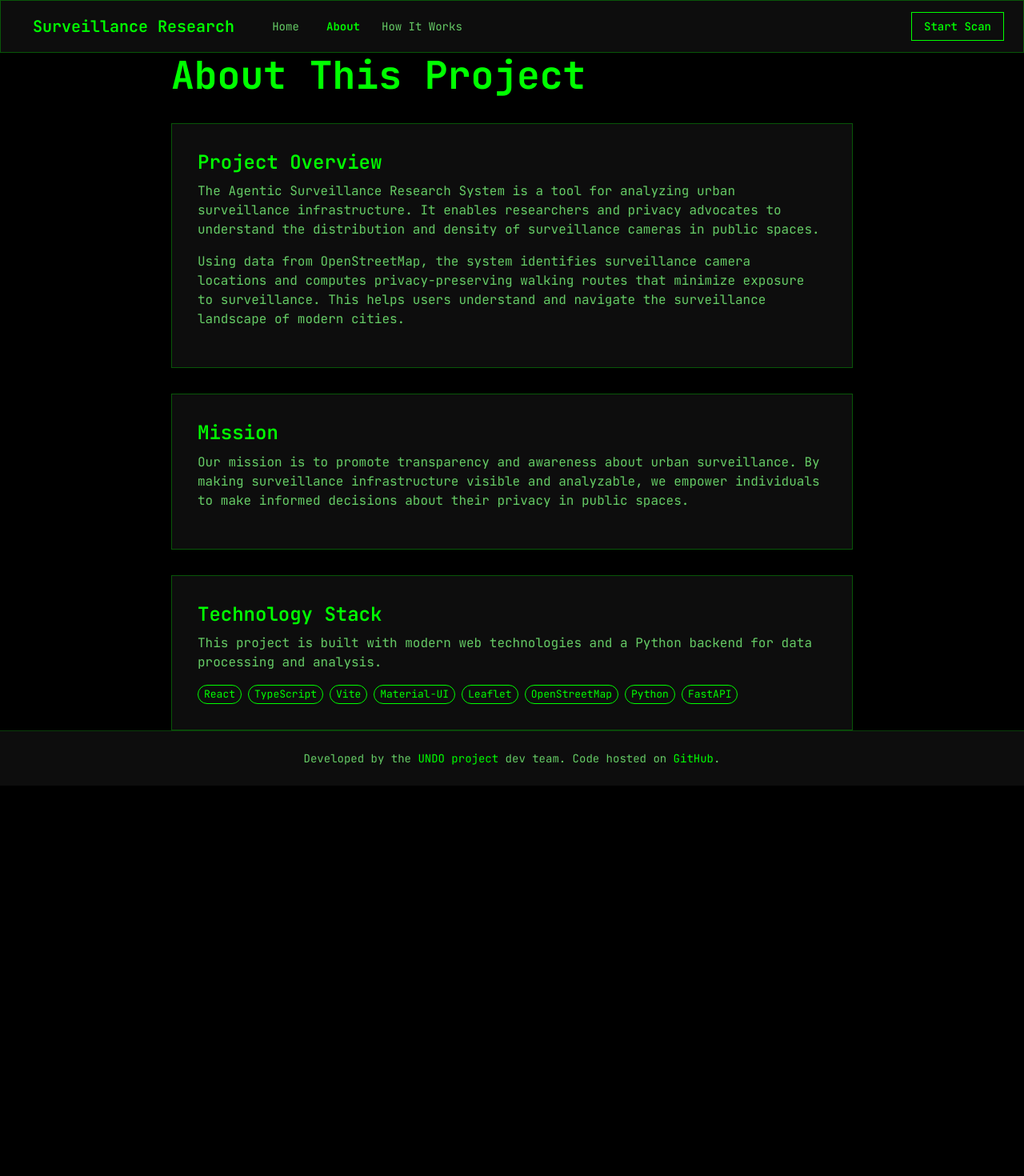
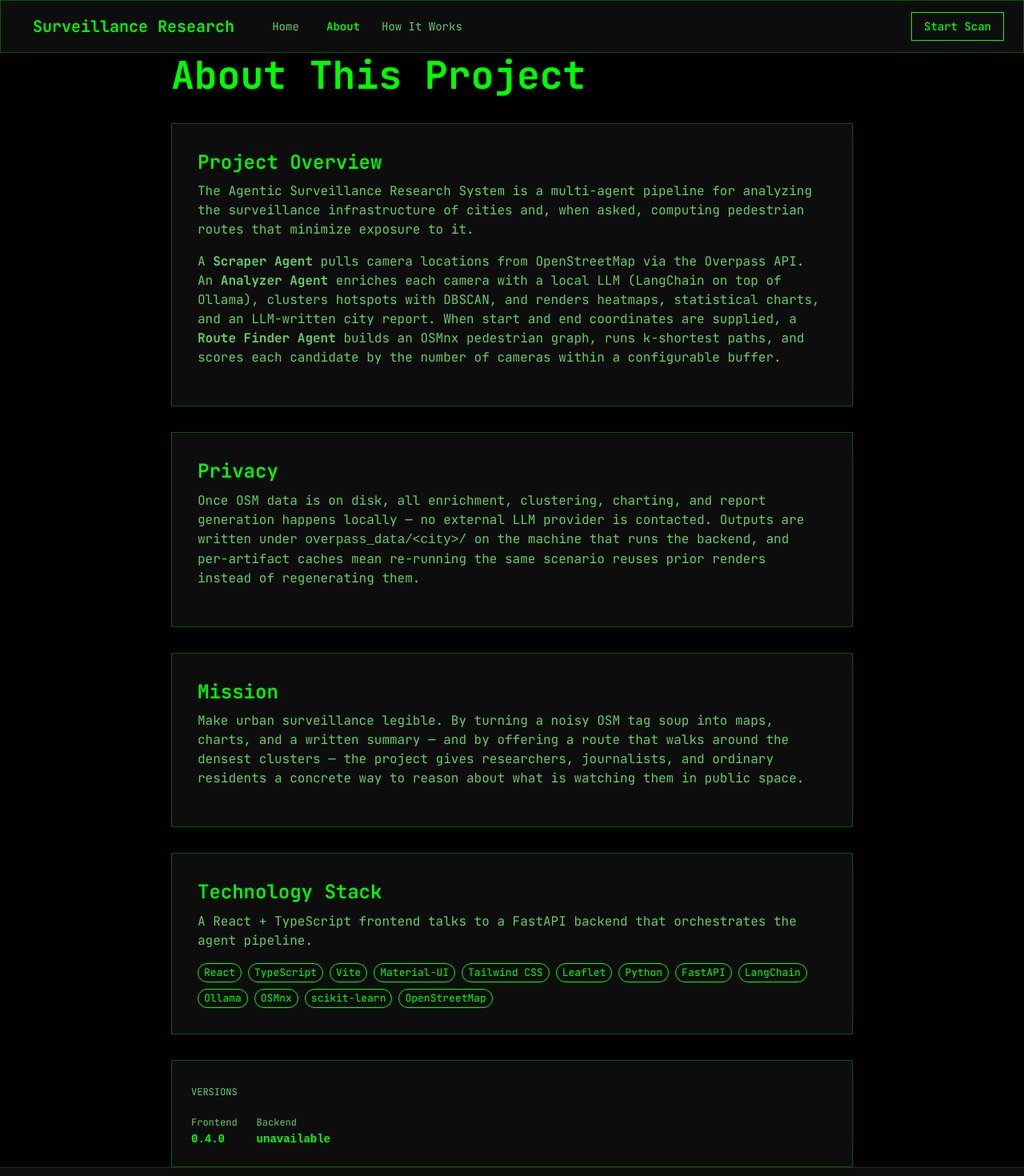
Before and after one commit to UNDO-project/UNDO-agentic-ui, a React (Vite) app: page /about in a window 1280 px wide. Shown: the top 1470 px of the page at 80% size. Before the commit the page ends 982 px from the top, so only its background shows below. Built offline with nearby package versions, Linux system fonts and the light colour scheme; no server answers; some icons are missing.

Commit message:
Updated stale info pages (#44)

```diff
--- a/src/components/pages/AboutPage.tsx
+++ b/src/components/pages/AboutPage.tsx
@@ -1,21 +1,56 @@
+import { useEffect, useState } from "react";
 import Container from "@mui/material/Container";
 import Typography from "@mui/material/Typography";
 import Paper from "@mui/material/Paper";
 import Box from "@mui/material/Box";
 import Chip from "@mui/material/Chip";
 
+const FRONTEND_VERSION = import.meta.env.VITE_APP_VERSION ?? "0.4.0";
+
 const technologies = [
   "React",
   "TypeScript",
   "Vite",
   "Material-UI",
+  "Tailwind CSS",
   "Leaflet",
-  "OpenStreetMap",
   "Python",
   "FastAPI",
+  "LangChain",
+  "Ollama",
+  "OSMnx",
+  "scikit-learn",
+  "OpenStreetMap",
 ];
 
+interface VersionInfo {
+  version: string;
+  api_version: string;
+}
+
 function AboutPage() {
+  const [backendVersion, setBackendVersion] = useState<string | null>(null);
+
+  useEffect(() => {
+    // /version is mounted at the FastAPI root, not under /api/v1, so this
+    // bypasses the shared axios client (which has /api/v1 as its baseURL)
+    // and goes straight to the Vite dev proxy.
+    let cancelled = false;
+    (async () => {
+      try {
+        const res = await fetch("/version");
+        if (!res.ok) throw new Error(`status ${res.status}`);
+        const data: VersionInfo = await res.json();
+        if (!cancelled) setBackendVersion(data.version);
+      } catch {
+        if (!cancelled) setBackendVersion(null);
+      }
+    })();
+    return () => {
+      cancelled = true;
+    };
+  }, []);
+
   return (
     <Container maxWidth="md" className="py-12">
       <Typography
@@ -32,16 +67,33 @@ function AboutPage() {
           Project Overview
         </Typography>
         <Typography variant="body1" paragraph sx={{ color: "text.secondary" }}>
-          The Agentic Surveillance Research System is a tool for analyzing urban
-          surveillance infrastructure. It enables researchers and privacy
-          advocates to understand the distribution and density of surveillance
-          cameras in public spaces.
+          The Agentic Surveillance Research System is a multi-agent pipeline for
+          analyzing the surveillance infrastructure of cities and, when asked,
+          computing pedestrian routes that minimize exposure to it.
         </Typography>
         <Typography variant="body1" paragraph sx={{ color: "text.secondary" }}>
-          Using data from OpenStreetMap, the system identifies surveillance
-          camera locations and computes privacy-preserving walking routes that
-          minimize exposure to surveillance. This helps users understand and
-          navigate the surveillance landscape of modern cities.
+          A <strong>Scraper Agent</strong> pulls camera locations from
+          OpenStreetMap via the Overpass API. An <strong>Analyzer Agent</strong>{" "}
+          enriches each camera with a local LLM (LangChain on top of Ollama),
+          clusters hotspots with DBSCAN, and renders heatmaps, statistical
+          charts, and an LLM-written city report. When start and end coordinates
+          are supplied, a <strong>Route Finder Agent</strong> builds an OSMnx
+          pedestrian graph, runs k-shortest paths, and scores each candidate by
+          the number of cameras within a configurable buffer.
+        </Typography>
+      </Paper>
+
+      <Paper sx={{ p: 4, mb: 4, bgcolor: "background.paper" }}>
+        <Typography variant="h5" gutterBottom sx={{ fontWeight: 600 }}>
+          Privacy
+        </Typography>
+        <Typography variant="body1" paragraph sx={{ color: "text.secondary" }}>
+          Once OSM data is on disk, all enrichment, clustering, charting, and
+          report generation happens locally — no external LLM provider is
+          contacted. Outputs are written under{" "}
+          <code>overpass_data/&lt;city&gt;/</code> on the machine that runs the
+          backend, and per-artifact caches mean re-running the same scenario
+          reuses prior renders instead of regenerating them.
         </Typography>
       </Paper>
 
@@ -50,20 +102,21 @@ function AboutPage() {
           Mission
         </Typography>
         <Typography variant="body1" paragraph sx={{ color: "text.secondary" }}>
-          Our mission is to promote transparency and awareness about urban
-          surveillance. By making surveillance infrastructure visible and
-          analyzable, we empower individuals to make informed decisions about
-          their privacy in public spaces.
+          Make urban surveillance legible. By turning a noisy OSM tag soup into
+          maps, charts, and a written summary — and by offering a route that
+          walks around the densest clusters — the project gives researchers,
+          journalists, and ordinary residents a concrete way to reason about
+          what is watching them in public space.
         </Typography>
       </Paper>
 
-      <Paper sx={{ p: 4, bgcolor: "background.paper" }}>
+      <Paper sx={{ p: 4, mb: 4, bgcolor: "background.paper" }}>
         <Typography variant="h5" gutterBottom sx={{ fontWeight: 600 }}>
           Technology Stack
         </Typography>
         <Typography variant="body1" paragraph sx={{ color: "text.secondary" }}>
-          This project is built with modern web technologies and a Python
-          backend for data processing and analysis.
+          A React + TypeScript frontend talks to a FastAPI backend that
+          orchestrates the agent pipeline.
         </Typography>
         <Box sx={{ display: "flex", flexWrap: "wrap", gap: 1 }}>
           {technologies.map((tech) => (
@@ -77,6 +130,36 @@ function AboutPage() {
           ))}
         </Box>
       </Paper>
+
+      <Paper sx={{ p: 3, bgcolor: "background.paper" }}>
+        <Typography variant="overline" sx={{ color: "text.secondary" }}>
+          Versions
+        </Typography>
+        <Box sx={{ display: "flex", gap: 3, mt: 1, flexWrap: "wrap" }}>
+          <Box>
+            <Typography variant="caption" sx={{ color: "text.secondary" }}>
+              Frontend
+            </Typography>
+            <Typography
+              variant="body2"
+              sx={{ fontFamily: "monospace", fontWeight: 600 }}
+            >
+              {FRONTEND_VERSION}
+            </Typography>
+          </Box>
+          <Box>
+            <Typography variant="caption" sx={{ color: "text.secondary" }}>
+              Backend
+            </Typography>
+            <Typography
+              variant="body2"
+              sx={{ fontFamily: "monospace", fontWeight: 600 }}
+            >
+              {backendVersion ?? "unavailable"}
+            </Typography>
+          </Box>
+        </Box>
+      </Paper>
     </Container>
   );
 }
--- a/src/components/pages/HowItWorksPage.tsx
+++ b/src/components/pages/HowItWorksPage.tsx
@@ -16,85 +16,79 @@ import PsychologyIcon from "@mui/icons-material/Psychology";
 import RouteIcon from "@mui/icons-material/Route";
 import SecurityIcon from "@mui/icons-material/Security";
 import SpeedIcon from "@mui/icons-material/Speed";
-import MapIcon from "@mui/icons-material/Map";
 import AssessmentIcon from "@mui/icons-material/Assessment";
-import DescriptionIcon from "@mui/icons-material/Description";
+import CachedIcon from "@mui/icons-material/Cached";
 
 const pipelineSteps = [
   {
     label: "Configure Your Scan",
     agent: null,
+    optional: false,
     description:
       "Enter the city and country you want to analyze. Choose an analysis scenario based on your needs. Optionally enable route computation and select start/end points on the map.",
   },
   {
     label: "Data Collection",
     agent: "Scraper Agent",
+    optional: false,
     description:
       "The Scraper Agent queries OpenStreetMap via the Overpass API to download surveillance camera locations and relevant geographic data. Results are cached to avoid redundant requests.",
   },
   {
     label: "Analysis & Enrichment",
     agent: "Analyzer Agent",
+    optional: false,
     description:
-      "The Analyzer Agent processes camera data using a local LLM (no external API calls). It enriches locations with context, estimates coverage areas, categorizes by type, and generates visualizations including heatmaps and hotspot clusters.",
+      "The Analyzer Agent processes camera data using a local LLM (no external API calls). It enriches each camera with context, clusters hotspots with DBSCAN, renders heatmaps and statistical charts, and — when the scenario asks for it — produces an LLM-written city report.",
   },
   {
     label: "Route Computation",
     agent: "Route Finder Agent",
+    optional: true,
     description:
-      "If enabled, the Route Finder Agent computes privacy-preserving walking routes using k-shortest paths algorithms. Routes are scored by camera exposure (cameras per kilometer) and compared against the shortest path baseline.",
+      "Runs only when start and end coordinates are supplied in the scan form. The Route Finder Agent builds (or reuses) an OSMnx pedestrian graph, generates k candidate paths, and scores each by the number of cameras within the configured buffer radius. The result is compared against the shortest-path baseline so the privacy gain is explicit.",
   },
   {
     label: "Results & Visualization",
     agent: null,
+    optional: false,
     description:
-      "View results on an interactive map with camera markers and computed routes. Download GeoJSON files, heatmaps, and statistical charts. All outputs are stored locally for your privacy.",
+      "View results on an interactive map with camera markers and computed routes. Browse statistical charts and the city report. Download GeoJSON, heatmap HTML, and chart PNGs. All outputs are stored locally for your privacy.",
   },
 ];
 
 const scenarios = [
   {
     name: "basic",
-    description: "Essential analysis with key output files",
+    description:
+      "Enriched GeoJSON + statistics. No charts, heatmap, hotspots, or report — the fastest end-to-end run.",
     icon: <SpeedIcon />,
     recommended: true,
   },
   {
     name: "full",
-    description: "Complete analysis with all visualizations and reports",
+    description:
+      "Every output toggle on: heatmap, hotspots, all six stat charts, and the LLM-written city report.",
     icon: <AssessmentIcon />,
-    recommended: false,
-  },
-  {
-    name: "quick",
-    description: "Fast analysis with minimal processing",
-    icon: <SpeedIcon />,
-    recommended: false,
-  },
-  {
-    name: "report",
-    description: "Focus on statistical summaries and charts",
-    icon: <DescriptionIcon />,
-    recommended: false,
-  },
-  {
-    name: "mapping",
-    description: "Emphasis on geospatial visualizations",
-    icon: <MapIcon />,
     recommended: false,
   },
 ];
 
 const routingFeatures = [
   "K-shortest paths algorithm evaluates multiple candidate routes",
-  "Exposure scoring counts cameras within 50m buffer radius",
+  "Exposure scoring counts cameras within the configured buffer radius",
   "Baseline comparison shows privacy gain vs. shortest path",
   "Interactive maps display route with camera coverage circles",
   "Graph caching enables fast re-computation for same city",
 ];
 
-const outputFiles = [
+const outputGroups: {
+  title: string;
+  files: { name: string; description: string }[];
+}[] = [
+  {
+    title: "Geospatial",
+    files: [
       {
         name: "Enriched GeoJSON",
         description: "Camera locations with LLM-analyzed metadata",
@@ -109,15 +103,51 @@ const outputFiles = [
       },
       {
         name: "Route GeoJSON",
-    description: "Route geometry with exposure metrics",
+        description: "Route geometry with exposure metrics (when routing runs)",
       },
       {
         name: "Route Map",
         description: "Interactive map with route and camera coverage",
       },
+    ],
+  },
   {
-    name: "Statistics",
-    description: "Charts and metrics for surveillance analysis",
+    title: "Statistics",
+    files: [
+      {
+        name: "Privacy distribution",
+        description: "Public vs. private camera split",
+      },
+      {
+        name: "Sensitivity reasons",
+        description: "Why each camera was flagged sensitive",
+      },
+      {
+        name: "Operator distribution",
+        description: "Top operators in the area",
+      },
+      {
+        name: "Manufacturer distribution",
+        description: "Top manufacturer tags in OSM",
+      },
+      {
+        name: "Install timeline",
+        description: "Cameras grouped by install year",
+      },
+      {
+        name: "Zone sensitivity",
+        description: "Sensitivity scoring per zone",
+      },
+    ],
+  },
+  {
+    title: "Narrative",
+    files: [
+      {
+        name: "City Report",
+        description: "LLM-written Markdown summary of the analysis",
+      },
+    ],
   },
 ];
 
@@ -161,9 +191,10 @@ function HowItWorksPage() {
       </Box>
 
       <Grid container spacing={4}>
-        {/* Pipeline Steps */}
-        <Grid size={{ xs: 12, lg: 7 }}>
-          <Paper sx={{ p: 4, bgcolor: "background.paper", height: "100%" }}>
+        {/* Pipeline Steps — full width so the vertical stepper has room
+            without pushing the right column into a thin strip */}
+        <Grid size={{ xs: 12 }}>
+          <Paper sx={{ p: 4, bgcolor: "background.paper" }}>
             <Typography variant="h5" sx={{ fontWeight: 600, mb: 3 }}>
               Pipeline Steps
             </Typography>
@@ -172,9 +203,27 @@ function HowItWorksPage() {
                 <Step key={step.label} active expanded>
                   <StepLabel>
                     <Box>
+                      <Box
+                        sx={{
+                          display: "flex",
+                          alignItems: "center",
+                          gap: 1,
+                          flexWrap: "wrap",
+                        }}
+                      >
                         <Typography variant="h6" sx={{ fontWeight: 600 }}>
                           {step.label}
                         </Typography>
+                        {step.optional && (
+                          <Chip
+                            label="optional"
+                            size="small"
+                            color="primary"
+                            variant="outlined"
+                            sx={{ height: 20, fontSize: "0.7rem" }}
+                          />
+                        )}
+                      </Box>
                       {step.agent && (
                         <Chip
                           label={step.agent}
@@ -210,13 +259,24 @@ function HowItWorksPage() {
           </Paper>
         </Grid>
 
-        {/* Right Column */}
-        <Grid size={{ xs: 12, lg: 5 }}>
+        {/* Supporting cards — two columns on lg, single column on smaller
+            viewports. Pairing: Scenarios + Routing on the left, Caching +
+            Outputs on the right (Outputs is the tallest, paired with the
+            smallest). */}
+        <Grid size={{ xs: 12, md: 6 }}>
           <Box sx={{ display: "flex", flexDirection: "column", gap: 3 }}>
             {/* Analysis Scenarios */}
             <Paper sx={{ p: 3, bgcolor: "background.paper" }}>
-              <Typography variant="h6" sx={{ fontWeight: 600, mb: 2 }}>
+              <Typography variant="h6" sx={{ fontWeight: 600, mb: 1 }}>
                 Analysis Scenarios
+              </Typography>
+              <Typography
+                variant="body2"
+                sx={{ color: "text.secondary", mb: 2 }}
+              >
+                Two presets cover the common cases. The scan form lets you
+                override individual outputs (heatmap, hotspots, individual
+                charts, report) on top of either preset.
               </Typography>
               <Box sx={{ display: "flex", flexDirection: "column", gap: 1.5 }}>
                 {scenarios.map((scenario) => (
@@ -293,6 +353,37 @@ function HowItWorksPage() {
                 ))}
               </Box>
             </Paper>
+          </Box>
+        </Grid>
+
+        <Grid size={{ xs: 12, md: 6 }}>
+          <Box sx={{ display: "flex", flexDirection: "column", gap: 3 }}>
+            {/* Caching */}
+            <Paper sx={{ p: 3, bgcolor: "background.paper" }}>
+              <Box
+                sx={{ display: "flex", alignItems: "center", gap: 1, mb: 2 }}
+              >
+                <CachedIcon sx={{ color: "primary.main" }} />
+                <Typography variant="h6" sx={{ fontWeight: 600 }}>
+                  Caching
+                </Typography>
+              </Box>
+              <Typography
+                variant="body2"
+                sx={{ color: "text.secondary", mb: 1 }}
+              >
+                Re-running the same scenario reuses prior work instead of
+                regenerating it: scrape results are keyed by city, enrichment is
+                keyed by camera set, and each rendered artifact carries a{" "}
+                <code>.cache.json</code> sidecar that lets the pipeline skip
+                expensive renders when inputs are unchanged.
+              </Typography>
+              <Typography variant="body2" sx={{ color: "text.secondary" }}>
+                Distributions that have nothing to render (e.g. a city whose OSM
+                data has no manufacturer tags) are skipped rather than emitted
+                as empty placeholders.
+              </Typography>
+            </Paper>
 
             {/* Output Files */}
             <Paper sx={{ p: 3, bgcolor: "background.paper" }}>
@@ -300,8 +391,17 @@ function HowItWorksPage() {
                 Generated Outputs
               </Typography>
               <Divider sx={{ mb: 2 }} />
-              <Grid container spacing={1}>
-                {outputFiles.map((file) => (
+              <Box sx={{ display: "flex", flexDirection: "column", gap: 2.5 }}>
+                {outputGroups.map((group) => (
+                  <Box key={group.title}>
+                    <Typography
+                      variant="overline"
+                      sx={{ color: "text.secondary" }}
+                    >
+                      {group.title}
+                    </Typography>
+                    <Grid container spacing={1} sx={{ mt: 0.5 }}>
+                      {group.files.map((file) => (
                         <Grid size={{ xs: 6 }} key={file.name}>
                           <Typography variant="body2" sx={{ fontWeight: 600 }}>
                             {file.name}
@@ -315,6 +415,9 @@ function HowItWorksPage() {
                         </Grid>
                       ))}
                     </Grid>
+                  </Box>
+                ))}
+              </Box>
             </Paper>
           </Box>
         </Grid>
--- a/vite.config.ts
+++ b/vite.config.ts
@@ -10,6 +10,14 @@ export default defineConfig({
         target: "http://127.0.0.1:8080",
         changeOrigin: true,
       },
+      "/version": {
+        target: "http://127.0.0.1:8080",
+        changeOrigin: true,
+      },
+      "/health": {
+        target: "http://127.0.0.1:8080",
+        changeOrigin: true,
+      },
     },
   },
 });
```
Lines whose indentation alone changed are shown as unchanged.
